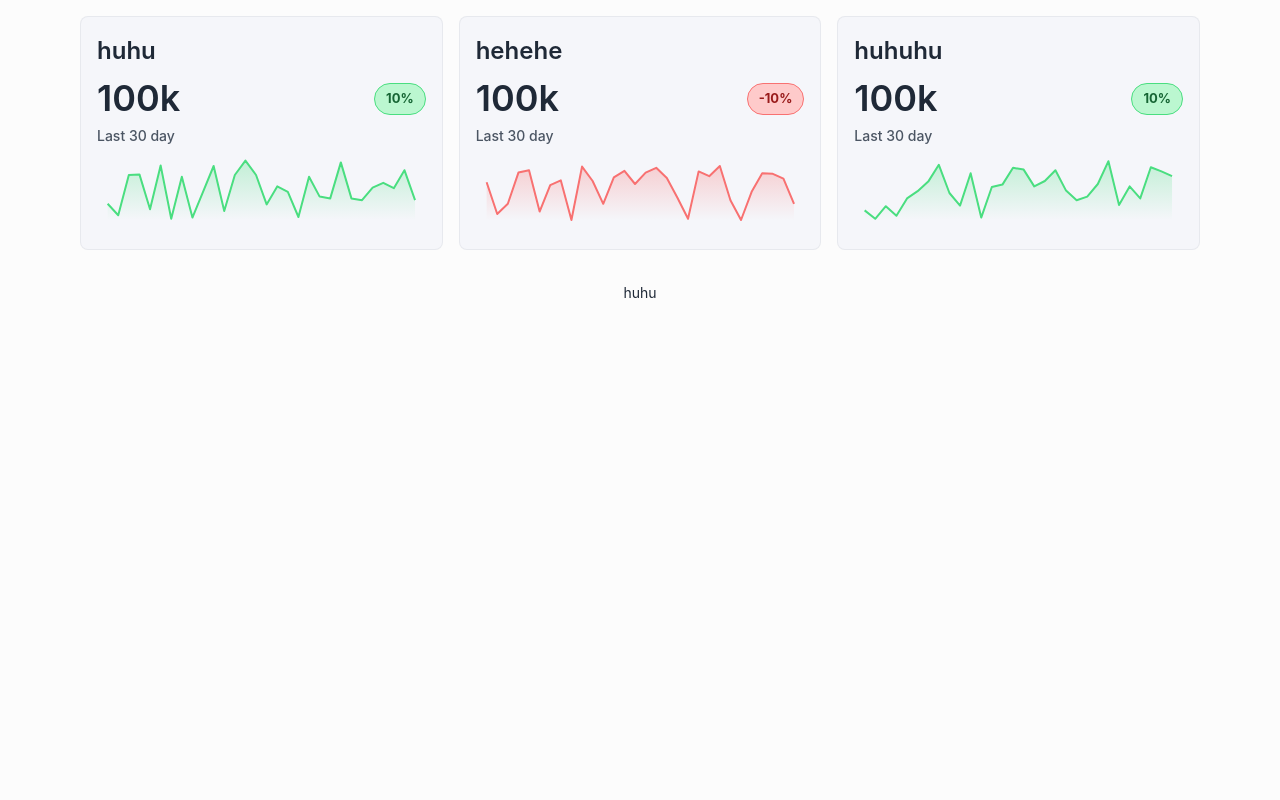
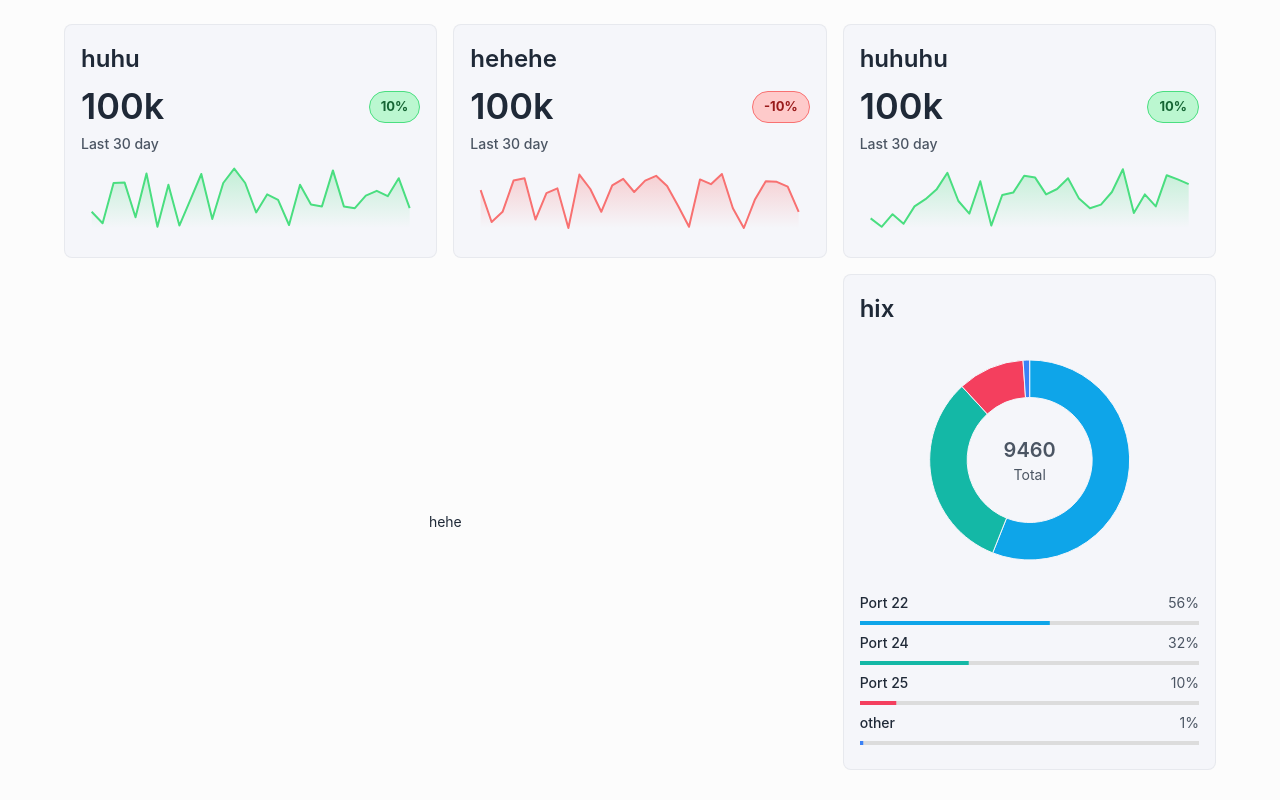
Before and after one commit to DucChanHUST/web-demo-it4930, a React (Create React App) app: page / in a window 1280 px wide. Built offline with nearby package versions, Linux system fonts and the light colour scheme.

Commit message:
pie chart

```diff
--- a/package.json
+++ b/package.json
@@ -7,7 +7,7 @@
     "@emotion/styled": "^11.13.0",
     "@mui/icons-material": "^6.1.6",
     "@mui/material": "^6.1.6",
-    "@mui/x-charts": "^7.22.1",
+    "@mui/x-charts": "^7.22.2",
     "@testing-library/jest-dom": "^5.17.0",
     "@testing-library/react": "^13.4.0",
     "@testing-library/user-event": "^13.5.0",
--- a/src/App.jsx
+++ b/src/App.jsx
@@ -1,24 +1,24 @@
 import React from "react";
 import "./App.css";
 
-import Top from "./section/Top";
-
-import { Grid2, Stack } from "@mui/material";
+import { Top, Mid } from "./section";
+import { Grid2 } from "@mui/material";
 
 const App = () => {
   return (
-    <Stack spacing={2} className="center-root" sx={{ paddingX: "5%" }}>
-      <Grid2
-        xs={12}
-        style={{
-          padding: "16px",
-          width: "100%",
-        }}
-      >
+    <Grid2
+      container
+      spacing={2}
+      className="center-root"
+      sx={{ paddingTop: "24px", paddingX: "5%" }}
+    >
+      <Grid2 sx={{ width: "100%" }}>
         <Top />
       </Grid2>
-      <Grid2 xs={12}>huhu</Grid2>
-    </Stack>
+      <Grid2 sx={{ width: "100%" }}>
+        <Mid />
+      </Grid2>
+    </Grid2>
   );
 };
 export default App;
--- /dev/null
+++ b/src/component/PieChartCard.jsx
@@ -0,0 +1,148 @@
+import React from "react";
+import { styled } from "@mui/material/styles";
+import { PieChart } from "@mui/x-charts/PieChart";
+import { useDrawingArea } from "@mui/x-charts/hooks";
+import { sky, teal, rose, fuchsia, emerald, yellow, blue } from "../theme";
+import {
+  Box,
+  Card,
+  Stack,
+  Typography,
+  CardContent,
+  LinearProgress,
+  linearProgressClasses,
+} from "@mui/material";
+
+const PieChartCard = ({ nameChart }) => {
+  const data = [
+    { label: "Port 22", value: 5300 },
+    { label: "Port 24", value: 3040 },
+    { label: "Port 25", value: 1020 },
+    { label: "other", value: 100 },
+  ];
+
+  const colors = [
+    sky[500],
+    teal[500],
+    rose[500],
+    blue[500],
+    yellow[500],
+    fuchsia[500],
+    emerald[500],
+  ];
+  const dataChart = data.map((item, index) => ({
+    ...item,
+    color: colors[index],
+  }));
+
+  const total = data.reduce((acc, cur) => acc + cur.value, 0);
+
+  return (
+    <Card variant="outlined" sx={{ height: "100%", flexGrow: 1 }}>
+      <CardContent>
+        <Typography variant="h4" component="h2" gutterBottom>
+          {nameChart}
+        </Typography>
+        <Box className="center-root">
+          <PieChart
+            color={colors}
+            margin={{ top: 0, right: 0, bottom: 0, left: 0 }}
+            series={[
+              {
+                data: dataChart,
+                innerRadius: "50%",
+                outerRadius: "80%",
+                paddingAngle: 0,
+                highlightScope: { faded: "global", highlighted: "item" },
+              },
+            ]}
+            width={250}
+            height={250}
+            slotProps={{ legend: { hidden: true } }}
+          >
+            <PieCenterLabel primaryText={total} secondaryText="Total" />
+          </PieChart>
+        </Box>
+        {dataChart.map((item) => (
+          <Stack sx={{ gap: 1, flexGrow: 1 }}>
+            <Stack direction="row" sx={{ pt: 1 }} className="center-horizon">
+              <Typography variant="body2" sx={{ fontWeight: "550" }}>
+                {item.label}
+              </Typography>
+              <Typography variant="body2" sx={{ color: "text.secondary" }}>
+                {Math.floor((item.value / total) * 100)}%
+              </Typography>
+            </Stack>
+            <LinearProgress
+              variant="determinate"
+              aria-label="Number of item by label"
+              value={(item.value / total) * 100}
+              sx={{
+                [`& .${linearProgressClasses.bar}`]: {
+                  backgroundColor: item.color,
+                },
+              }}
+            />
+          </Stack>
+        ))}
+      </CardContent>
+    </Card>
+  );
+};
+
+export default PieChartCard;
+
+const PieCenterLabel = ({ primaryText, secondaryText }) => {
+  const { width, height, left, top } = useDrawingArea();
+  const primaryY = top + height / 2 - 10;
+  const secondaryY = primaryY + 24;
+
+  return (
+    <React.Fragment>
+      <StyledText variant="primary" x={left + width / 2} y={primaryY}>
+        {primaryText}
+      </StyledText>
+      <StyledText variant="secondary" x={left + width / 2} y={secondaryY}>
+        {secondaryText}
+      </StyledText>
+    </React.Fragment>
+  );
+};
+
+const StyledText = styled("text", {
+  shouldForwardProp: (prop) => prop !== "variant",
+})(({ theme }) => ({
+  textAnchor: "middle",
+  dominantBaseline: "central",
+  fill: (theme.vars || theme).palette.text.secondary,
+  variants: [
+    {
+      props: {
+        variant: "primary",
+      },
+      style: {
+        fontSize: theme.typography.h5.fontSize,
+      },
+    },
+    {
+      props: ({ variant }) => variant !== "primary",
+      style: {
+        fontSize: theme.typography.body2.fontSize,
+      },
+    },
+    {
+      props: {
+        variant: "primary",
+      },
+      style: {
+        fontWeight: theme.typography.h5.fontWeight,
+      },
+    },
+    {
+      props: ({ variant }) => variant !== "primary",
+      style: {
+        fontWeight: theme.typography.body2.fontWeight,
+      },
+    },
+  ],
+}));
--- /dev/null
+++ b/src/component/index.js
@@ -0,0 +1,4 @@
+import StatCard from "./StatCard";
+import PieChartCard from "./PieChartCard";
+
+export { StatCard, PieChartCard };
--- /dev/null
+++ b/src/section/Mid.jsx
@@ -0,0 +1,19 @@
+import React from "react";
+
+import { StatCard, PieChartCard } from "../component";
+import { Grid2 } from "@mui/material";
+
+const Mid = () => {
+  return (
+    <Grid2 container spacing={2}>
+      <Grid2 size="grow" className="center-root">
+        hehe
+      </Grid2>
+      <Grid2 size={4} className="center-root">
+        <PieChartCard nameChart={"hix"} />
+      </Grid2>
+    </Grid2>
+  );
+};
+
+export default Mid;
--- a/src/section/Top.jsx
+++ b/src/section/Top.jsx
@@ -1,21 +1,21 @@
 import React from "react";
-import StatCard from "../component/StatCard";
 
-import { Grid2, Stack } from "@mui/material";
+import { StatCard } from "../component";
+import { Grid2 } from "@mui/material";
 
 const Top = () => {
   return (
-    <Stack direction="row" spacing={2} style={{ width: "100%" }}>
-      <Grid2 xs={4} className="center-root">
+    <Grid2 container spacing={2}>
+      <Grid2 size={4}>
         <StatCard title="huhu" value="100k" changePercen={10} />
       </Grid2>
-      <Grid2 xs={4} className="center-root">
+      <Grid2 size={4}>
         <StatCard title="hehehe" value="100k" changePercen={-10} />
       </Grid2>
-      <Grid2 xs={4} className="center-root">
+      <Grid2 size={4}>
         <StatCard title="huhuhu" value="100k" changePercen={10} />
       </Grid2>
-    </Stack>
+    </Grid2>
   );
 };
 
--- /dev/null
+++ b/src/section/index.js
@@ -0,0 +1,4 @@
+import Top from "./Top";
+import Mid from "./Mid";
+
+export { Top, Mid };
--- a/src/theme.js
+++ b/src/theme.js
@@ -144,6 +144,19 @@ export const cyan = {
   800: "#155e75",
   900: "#164e63",
 };
+
+export const sky = {
+  50: "#f0f9ff",
+  100: "#e0f2fe",
+  200: "#bae6fd",
+  300: "#7dd3fc",
+  400: "#38bdf8",
+  500: "#0ea5e9",
+  600: "#0284c7",
+  700: "#0369a1",
+  800: "#075985",
+  900: "#0c4a6e",
+}
 
 export const teal = {
   50: "#f0fdfa",
```
Also changed, not shown: 1 other file (tests, documents, lock files or other folders).
